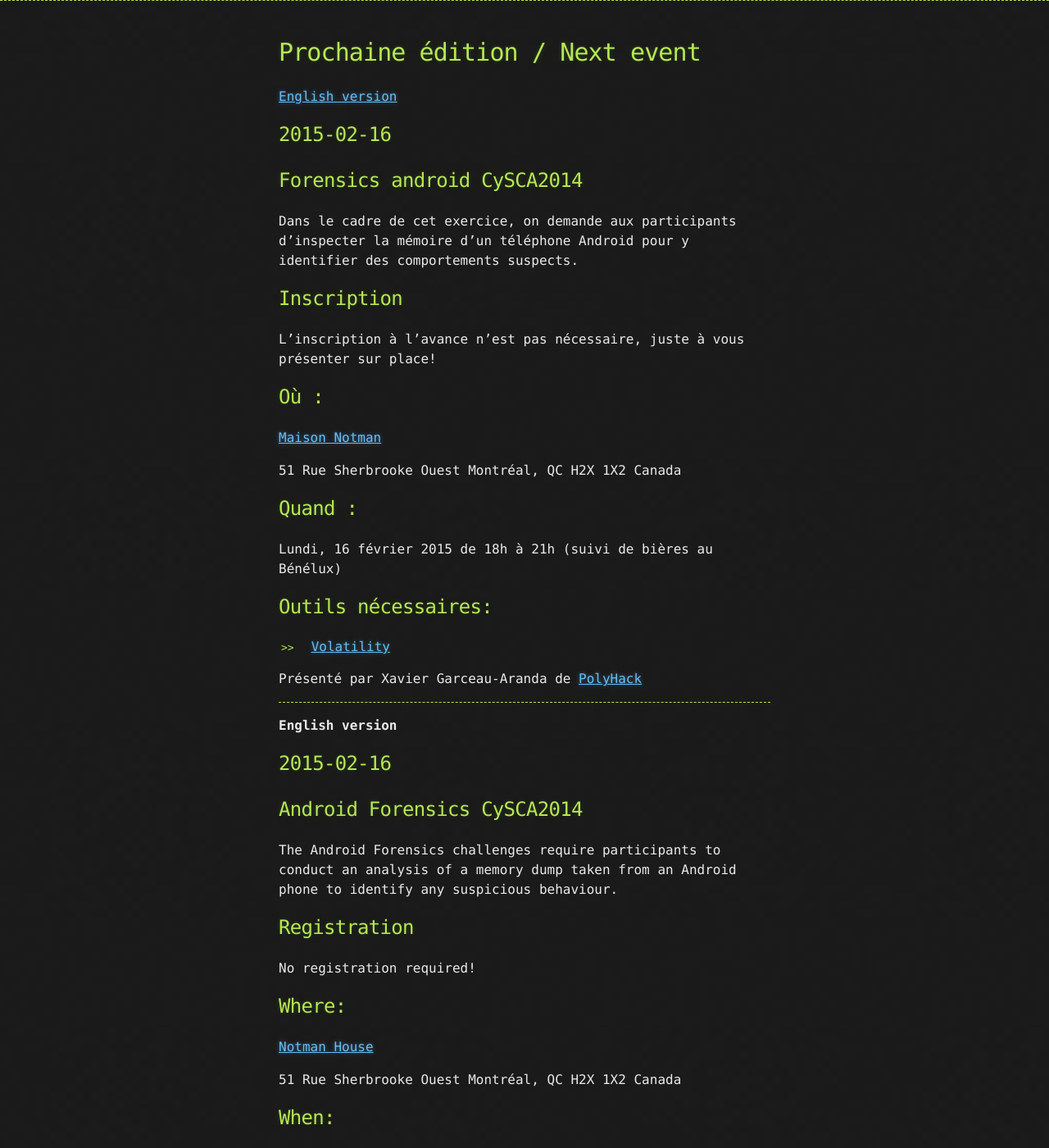
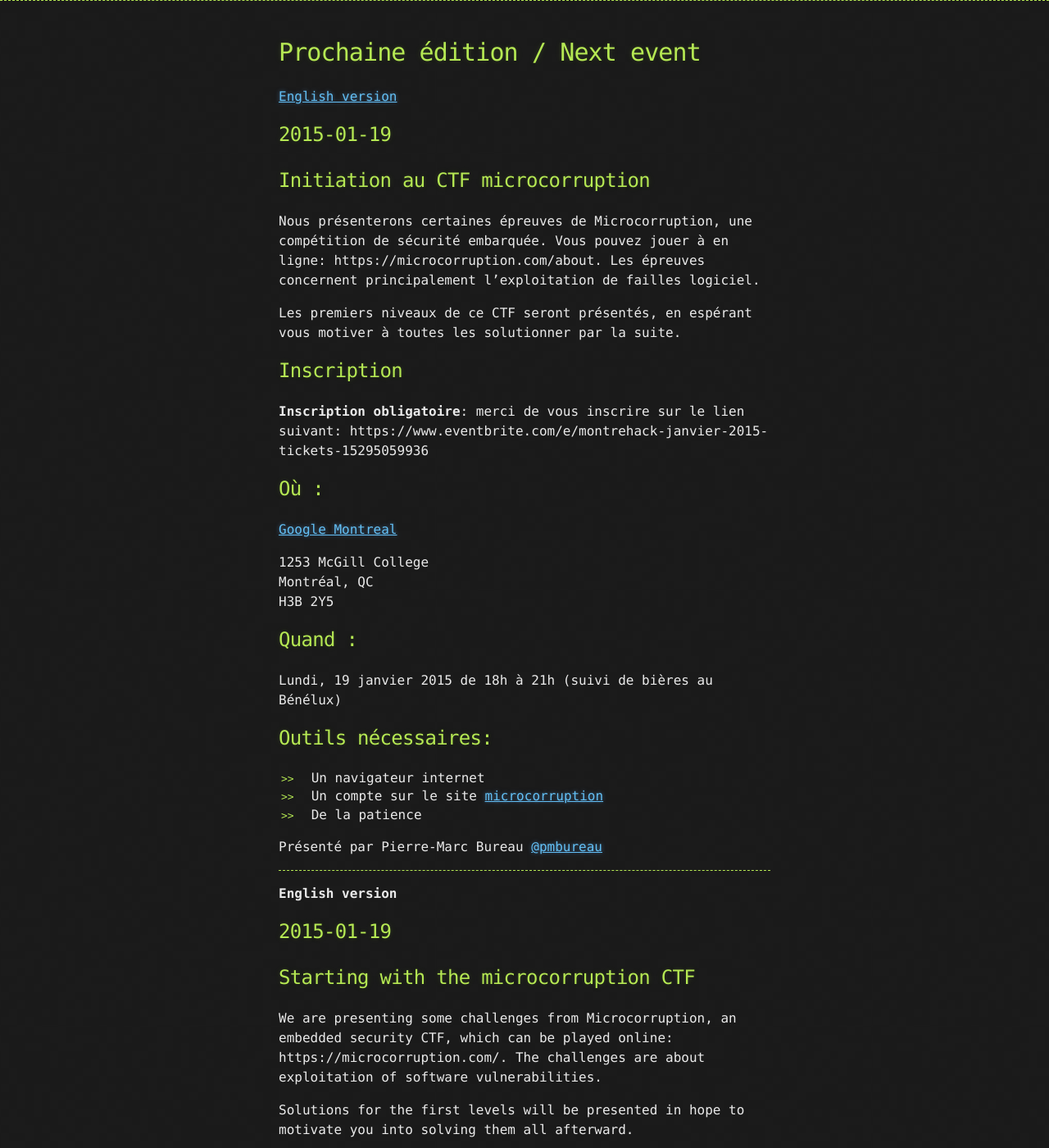
Before and after one commit to montrehack/montrehack.github.com, a Jekyll site: the page built from index.md, in a window 1280 px wide and 1400 px high, scrolled down 345 px. Shown: the whole window at 82% size. Built offline with Jekyll 4.4.1, drawn with Linux system fonts in a browser that asks for light colours; Markdown is read by kramdown in place of the engine named in the settings; comment, search, counter and statistics services are not loaded; some of the changed text lies outside the part shown.

Commit message:
Revert "feb2015"

```diff
--- a/index.md
+++ b/index.md
@@ -7,66 +7,80 @@ title: MontréHack
 
 [English version](#english)
 
-## 2015-02-16
-## Forensics android CySCA2014
+## 2015-01-19
+## Initiation au CTF microcorruption
 
-Dans le cadre de cet exercice, on demande aux participants d'inspecter la
-mémoire d'un téléphone Android pour y identifier des comportements suspects.
+Nous présenterons certaines épreuves de Microcorruption, une compétition
+de sécurité embarquée.  Vous pouvez jouer à en ligne:
+https://microcorruption.com/about.  Les épreuves concernent principalement
+l'exploitation de failles logiciel.
+
+Les premiers niveaux de ce CTF seront présentés, en espérant vous motiver à
+toutes les solutionner par la suite.
 
 ## Inscription
 
-L'inscription à l'avance n'est pas nécessaire, juste à vous présenter sur place!
+**Inscription obligatoire**: merci de vous inscrire sur le lien suivant:
+https://www.eventbrite.com/e/montrehack-janvier-2015-tickets-15295059936
 
 ## Où :
 
-[Maison Notman](http://notman.org/)
+[Google Montreal](https://www.google.ca/about/careers/locations/montreal/#tab=tab-map)
 
-51 Rue Sherbrooke Ouest
-Montréal, QC H2X 1X2
-Canada
+1253 McGill College
+Montréal, QC
+H3B 2Y5
 
 ## Quand :
 
-Lundi, 16 février 2015 de 18h à 21h (suivi de bières au Bénélux)
+Lundi, 19 janvier 2015 de 18h à 21h (suivi de bières au Bénélux)
 
 ## Outils nécessaires:
 
-* [Volatility](https://code.google.com/p/volatility/)
+* Un navigateur internet
+* Un compte sur le site [microcorruption](https://microcorruption.com)
+* De la patience
 
-Présenté par Xavier Garceau-Aranda de [PolyHack](http://polyhack.org/)
+Présenté par Pierre-Marc Bureau [@pmbureau](https://twitter.com/pmbureau)
 
 <hr/>
 
 <a id="english"></a>
 **English version**
 
-## 2015-02-16
-## Android Forensics CySCA2014
+## 2015-01-19
+## Starting with the microcorruption CTF
 
-The Android Forensics challenges require participants to conduct an analysis of a
-memory dump taken from an Android phone to identify any suspicious behaviour.
+We are presenting some challenges from Microcorruption, an embedded
+security CTF, which can be played online: https://microcorruption.com/.  The
+ challenges are about exploitation of software vulnerabilities.
+
+Solutions for the first levels will be presented in hope to motivate you into
+solving them all afterward.
 
 ## Registration
 
-No registration required!
+**It is mandatory to register**, please register by following the link: https://www.eventbrite.com/e/montrehack-janvier-2015-tickets-15295059936
 
 ## Where:
 
-[Notman House](http://notman.org/)
+[Google Montreal](https://www.google.ca/about/careers/locations/montreal/#tab=tab-map)
 
-51 Rue Sherbrooke Ouest
-Montréal, QC H2X 1X2
-Canada
+1253 McGill College
+Montréal, QC
+H3B 2Y5
 
 ## When:
 
-Monday, February 16th 2015 from 6pm to 9pm (followed by drinks at Bénélux)
+Monday, January 19th 2015 from 6pm to 9pm (followed by drinks at Bénélux)
 
 ## Required Tools:
 
-* [Volatility](https://code.google.com/p/volatility/)
+* A web browser
+* An account on [microcorruption](https://microcorruption.com)
+* Patience
 
-Presented by Xavier Garceau-Aranda from [PolyHack](http://polyhack.org/)
+Presented by [@pmbureau](https://twitter.com/pmbureau)
 
 <hr/>
 
```
